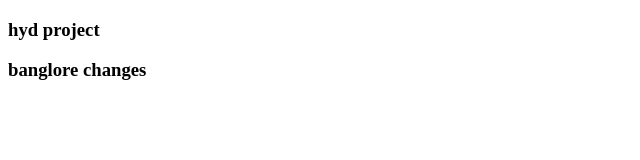
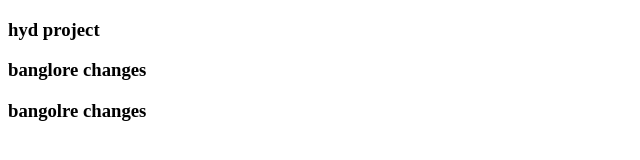
Before and after one commit to Bpraveen345/hyd-person-1, a plain HTML site: page index.html in a window 1280 px wide. Shown: the whole page, without its empty margins (0-640 px from the left). Drawn offline with Linux system fonts and the light colour scheme.

Commit message:
bangolre change-2

```diff
--- a/index.html
+++ b/index.html
@@ -8,5 +8,6 @@
 <body>
     <h3> hyd project</h3>
     <h3>banglore changes</h3>
+    <h3>bangolre changes</h3>
 </body>
 </html>
```
